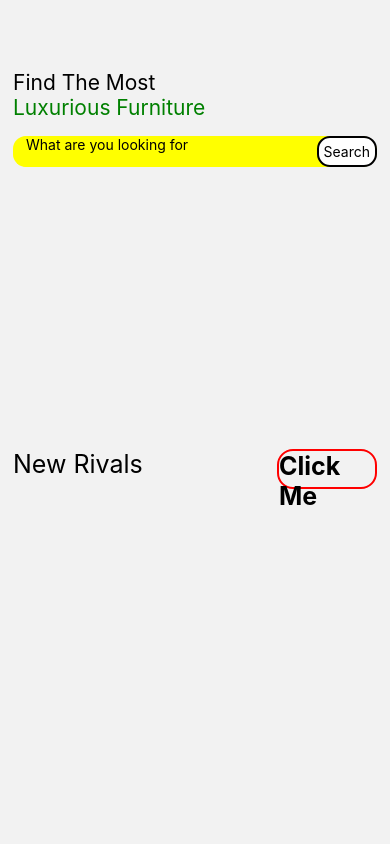
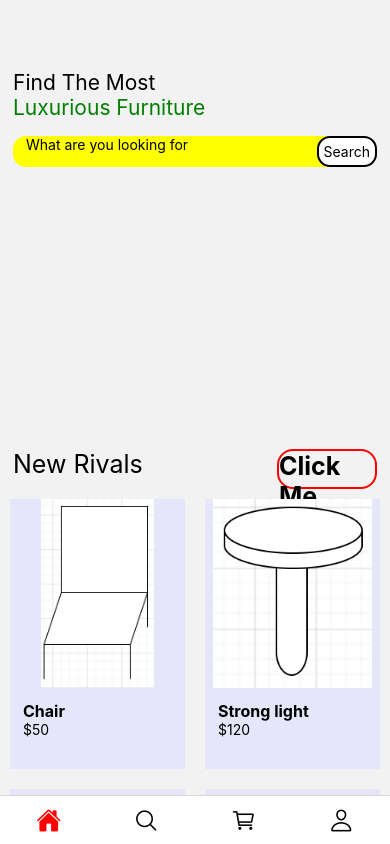
Before and after one commit to itseHw/TryReactNativeApp, a React Native app in the folder react_native_ecommerce/: screen /BottomTabs in a window 390 px wide. Built offline with nearby package versions, Linux system fonts and the light colour scheme.

Commit message:
Show Loading first and display some picture, make the code split in different file

```diff
--- a/react_native_ecommerce/App.js
+++ b/react_native_ecommerce/App.js
@@ -1,7 +1,8 @@
-import HomeScreen from './src/screens/HomeScreen';
+
 import { NavigationContainer } from '@react-navigation/native';
 import { createNativeStackNavigator } from '@react-navigation/native-stack';
 import ProductList from './src/screens/ProductListScreen';
+import BottomTabs from './src/screens/BottomTabs';
 
 const Stack = createNativeStackNavigator();
 
@@ -9,9 +10,9 @@ export default function App(){
   return (
     <NavigationContainer>
       <Stack.Navigator>
-        <Stack.Screen name = "HomeScreen"
-          component={HomeScreen}
-          options={ { headerShown: false, } }
+        <Stack.Screen name = "BottomTabs"
+          component = { BottomTabs }
+          options= { { headerShown: false, } }
         />
         <Stack.Screen name = "ProductList" component={ProductList} />
       </Stack.Navigator>
--- a/react_native_ecommerce/package.json
+++ b/react_native_ecommerce/package.json
@@ -9,15 +9,17 @@
     "web": "expo start --web"
   },
   "dependencies": {
+    "@expo/vector-icons": "^14.0.3",
+    "@react-navigation/bottom-tabs": "^6.6.1",
     "@react-navigation/native": "^6.1.18",
     "@react-navigation/native-stack": "^6.11.0",
     "expo": "~51.0.28",
     "expo-status-bar": "~1.12.1",
+    "lottie-react-native": "^7.0.0",
     "react": "18.2.0",
     "react-native": "0.74.5",
     "react-native-safe-area-context": "^4.11.1",
-    "react-native-screens": "^3.34.0",
-    "@expo/vector-icons": "^14.0.3"
+    "react-native-screens": "^3.34.0"
   },
   "devDependencies": {
     "@babel/core": "^7.20.0"
--- /dev/null
+++ b/react_native_ecommerce/src/components/LoadingErrorComponent.js
@@ -0,0 +1,36 @@
+import React from 'react'
+import { View, Text } from 'react-native';
+import loadingStyles from '../styles/loading.style';
+
+export default function LoadingErrorComponent({ isLoading, error }) {
+    if(isLoading){
+        return (
+            <View style = { { justifyContent:"center", alignItems:"center", flex:1 } }>
+                {
+                    isLoading?(
+                        <Text style = { loadingStyles.showLoading } >Loading......</Text>
+                    ):error?(
+                        <Text>We have error</Text>
+                    ):(
+                        <FlatList
+                            data={ data }
+                            keyExtractor={ (item) => item.id }
+                            renderItem={ ({ item }) => (<ProductCardComponent item = { item }/> ) }
+                            numColumns={2}
+                        />
+                    )
+                }
+            </View>
+        );
+    }
+
+    if(error){
+        return(
+            <View style = { { justifyContent:"center", alignContent:"center" } }>
+                <Text>We have an error</Text>
+            </View>
+        )
+    }
+
+    return null;
+}
--- /dev/null
+++ b/react_native_ecommerce/src/hooks/fetchHomeProduct.js
@@ -0,0 +1,64 @@
+import { useEffect, useState } from "react";
+
+const localProductList = [
+    {
+        id: "1A",
+        title: "Chair",
+        price: "$50",
+        path: require("../../assets/images/chair01.png"),
+    },
+    {
+        id: "1B",
+        title: "Strong light",
+        price: "$120",
+        path: require("../../assets/images/light01.png"),
+    },
+    {
+        id: "1C",
+        price: "$3000",
+        title: "4K Monitor",
+        path: require("../../assets/images/monitor01.png"),
+    },
+    {
+      id: "1D",
+      title: "Table",
+      price: "$70",
+      path: require("../../assets/images/table01.png"),
+    },
+];
+
+const fetchHomeProduct = () =>{
+    const [isLoading, setIsLoading] = useState(false);
+    const [data, setData] = useState([]);
+    const [error, setError] = useState(null);
+
+    const fetchData = async () => {
+        try{
+            setIsLoading(true);
+
+            const timer = new Promise((resolve) => {
+                setTimeout( () => {
+                    resolve("Product 1", "Product 2", "Product 3", "Product 4")
+                },3000);
+                return () => clearTimeout(timer);
+            });
+
+            const result = await timer;
+            setData(localProductList);
+            setIsLoading(false);
+
+        }catch(error){
+            setError(error);
+        }finally{
+            setIsLoading(false);
+        }
+    }
+
+    useEffect(() =>{
+        fetchData();
+    },[]);
+
+    return { data, isLoading, error }
+}
+
+export default fetchHomeProduct;
--- /dev/null
+++ b/react_native_ecommerce/src/screens/BottomTabs.js
@@ -0,0 +1,90 @@
+import { View, Text } from 'react-native';
+import React from 'react';
+import { createBottomTabNavigator } from '@react-navigation/bottom-tabs';
+import HomeScreen from './HomeScreen';
+import { Ionicons } from '@expo/vector-icons';
+import {theme} from "../constants/theme";
+import ProfileScreen from './ProfileScreen';
+import CartScreen from './CartScreen';
+import SearchScreen from './SearchScreen';
+
+const Tabs = createBottomTabNavigator();
+
+const screenOptions = {
+    tabBarShowLabel : false
+}
+
+export default function BottomTabs() {
+
+  return (
+    <Tabs.Navigator screenOptions = { screenOptions }>
+        <Tabs.Screen
+            name = "HomeScreen"
+            component = { HomeScreen }
+            options = { {
+                headerShown: false,
+                tabBarIcon: ({ focused }) => {
+                    return (
+                        <Ionicons
+                            name = { focused?"home" : "home-outline"}
+                            size = { theme.sizes.xLarge }
+                            color = { focused? theme.colors.red :theme.colors.black }
+                        />
+                    );
+                }
+             } }
+        />
+
+        <Tabs.Screen
+            name = "SearchScreen"
+            component = { SearchScreen }
+            options = { {
+                headerShown: false,
+                tabBarIcon: ({ focused }) => {
+                    return (
+                        <Ionicons
+                            name = { focused?"search" : "search-outline"}
+                            size = { theme.sizes.xLarge }
+                            color = { focused? theme.colors.red :theme.colors.black }
+                        />
+                    );
+                }
+             } }
+        />
+
+        <Tabs.Screen
+            name = "CartScreen"
+            component = { CartScreen }
+            options = { {
+                headerShown: false,
+                tabBarIcon: ({ focused }) => {
+                    return (
+                        <Ionicons
+                            name = {focused?"cart" : "cart-outline"}
+                            size = { theme.sizes.xLarge }
+                            color = { focused? theme.colors.red :theme.colors.black }
+                        />
+                    );
+                }
+             } }
+        />
+        <Tabs.Screen
+            name = "ProfileScreen"
+            component = { ProfileScreen }
+            options = { {
+                headerShown: false,
+                tabBarIcon: ({ focused }) => {
+                    return (
+                        <Ionicons
+                            name = {focused?"person" : "person-outline"}
+                            size = { theme.sizes.xLarge }
+                            color = { focused? theme.colors.red :theme.colors.black }
+                        />
+                    );
+                }
+             } }
+        />
+
+    </Tabs.Navigator>
+  )
+}
--- /dev/null
+++ b/react_native_ecommerce/src/screens/CartScreen.js
@@ -0,0 +1,14 @@
+import { View, Text } from 'react-native'
+import React from 'react'
+
+export default function CartScreen() {
+  return (
+    <View style = { {
+        flex: 1,
+        justifyContent: "center",
+        alignItems: "center"
+    } }>
+      <Text style = { { fontSize : 30} }>Cart Screen</Text>
+    </View>
+  )
+}
--- /dev/null
+++ b/react_native_ecommerce/src/screens/HomeProductListScreen.js
@@ -0,0 +1,27 @@
+import { View, Text, FlatList } from 'react-native'
+import React from 'react'
+import fetchHomeProduct from '../hooks/fetchHomeProduct';
+import loadingStyles from '../styles/loading.style';
+import ProductCardComponent from '../components/ProductCardComponent';
+
+export default function HomeProductListScreen() {
+    const {isLoading, data, error} = fetchHomeProduct();
+  return (
+    <View>
+        {
+            isLoading?(
+                <Text style = { loadingStyles.showLoading } >Loading......</Text>
+            ):error?(
+                <Text>We have error</Text>
+            ):(
+                <FlatList
+                    data={ data }
+                    keyExtractor={ (item) => item.id }
+                    renderItem={ ({ item }) => (<ProductCardComponent item = { item }/> ) }
+                    numColumns={2}
+                />
+            )
+        }
+    </View>
+  )
+}
--- a/react_native_ecommerce/src/screens/HomeScreen.js
+++ b/react_native_ecommerce/src/screens/HomeScreen.js
@@ -1,14 +1,38 @@
-import { SafeAreaView } from "react-native";
+import { SafeAreaView, View, Text, FlatList } from "react-native";
 import WelcomeComponent from "../components/WelcomeComponent";
 import HomeCarouselComponent from "../components/HomeCarouselComponent";
 import HomeHeadingComponent from "../components/HomeHeadingComponent";
+import HomeProductListScreen from "./HomeProductListScreen";
+import React from 'react'
+import fetchHomeProduct from '../hooks/fetchHomeProduct';
+import ProductCardComponent from '../components/ProductCardComponent';
+import LoadingErrorComponent from "../components/LoadingErrorComponent";
+
 
 const HomeScreen = () => {
+
+    const {isLoading, data, error} = fetchHomeProduct();
+
     return (
-        <SafeAreaView>
-            <WelcomeComponent />
-            <HomeCarouselComponent />
-            <HomeHeadingComponent />
+        <SafeAreaView style = { { flex: 1 } }>
+            <LoadingErrorComponent isLoading={ isLoading } error = {error}/>
+            {
+                !isLoading && !error && (<FlatList
+                    data={ data }
+                    keyExtractor={ (item) => item.id }
+                    renderItem={ ({ item }) => (<ProductCardComponent item = { item }/> ) }
+                    numColumns={2}
+                    ListHeaderComponent={ () => (
+                        <>
+                            <WelcomeComponent />
+                            <HomeCarouselComponent />
+                            <HomeHeadingComponent />
+                        </>
+                    )}
+                />
+            )
+            }
+
         </SafeAreaView>
     );
 }
--- /dev/null
+++ b/react_native_ecommerce/src/screens/ProfileScreen.js
@@ -0,0 +1,14 @@
+import { View, Text } from 'react-native'
+import React from 'react'
+
+export default function ProfileScreen() {
+  return (
+    <View style = { {
+        flex: 1,
+        justifyContent: "center",
+        alignItems: "center"
+    } }>
+      <Text style = { { fontSize : 30} }>Profile Screen</Text>
+    </View>
+  )
+}
--- /dev/null
+++ b/react_native_ecommerce/src/screens/SearchScreen.js
@@ -0,0 +1,14 @@
+import { View, Text } from 'react-native'
+import React from 'react'
+
+export default function SearchScreen() {
+  return (
+    <View style = { {
+        flex: 1,
+        justifyContent: "center",
+        alignItems: "center"
+    } }>
+      <Text style = { { fontSize : 30} }>Search Screen</Text>
+    </View>
+  )
+}
```
Also changed, not shown: react_native_ecommerce/src/screens/ProductListScreen.js (+4 -7 lines), 1 other file (tests, documents, lock files or other folders).
